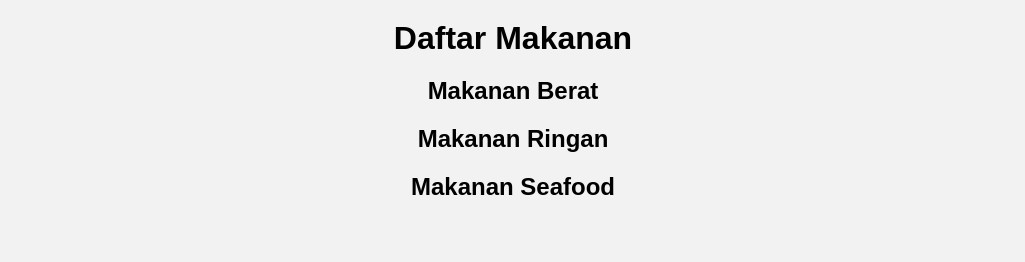
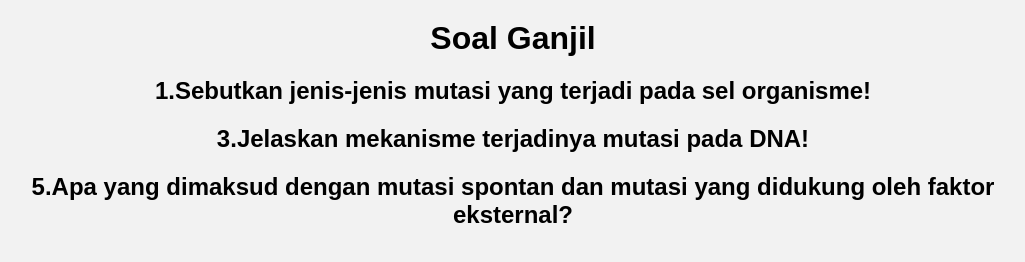
Before and after one commit to IrOsens/IrOsoal-ular-tangga.github.io, a plain HTML site: page index.html in a window 1280 px wide. Shown: the whole page, without its empty margins (127-1152 px from the left). Drawn offline with Linux system fonts and the light colour scheme.

Commit message:
Update index.html

```diff
--- a/index.html
+++ b/index.html
@@ -12,19 +12,19 @@
 
 <body>
 
-  <h1>Daftar Makanan</h1>
+  <h1>Soal Ganjil</h1>
 
   <div id="list">
 
-    <h2>Makanan Berat</h2>
+    <h2>1.Sebutkan jenis-jenis mutasi yang terjadi pada sel organisme!</h2>
 
     <ul id="heavy-food"></ul>
 
-    <h2>Makanan Ringan</h2>
+    <h2>3.Jelaskan mekanisme terjadinya mutasi pada DNA!</h2>
 
     <ul id="light-food"></ul>
 
-    <h2>Makanan Seafood</h2>
+    <h2>5.Apa yang dimaksud dengan mutasi spontan dan mutasi yang didukung oleh faktor eksternal?</h2>
 
     <ul id="seafood"></ul>
 
```
